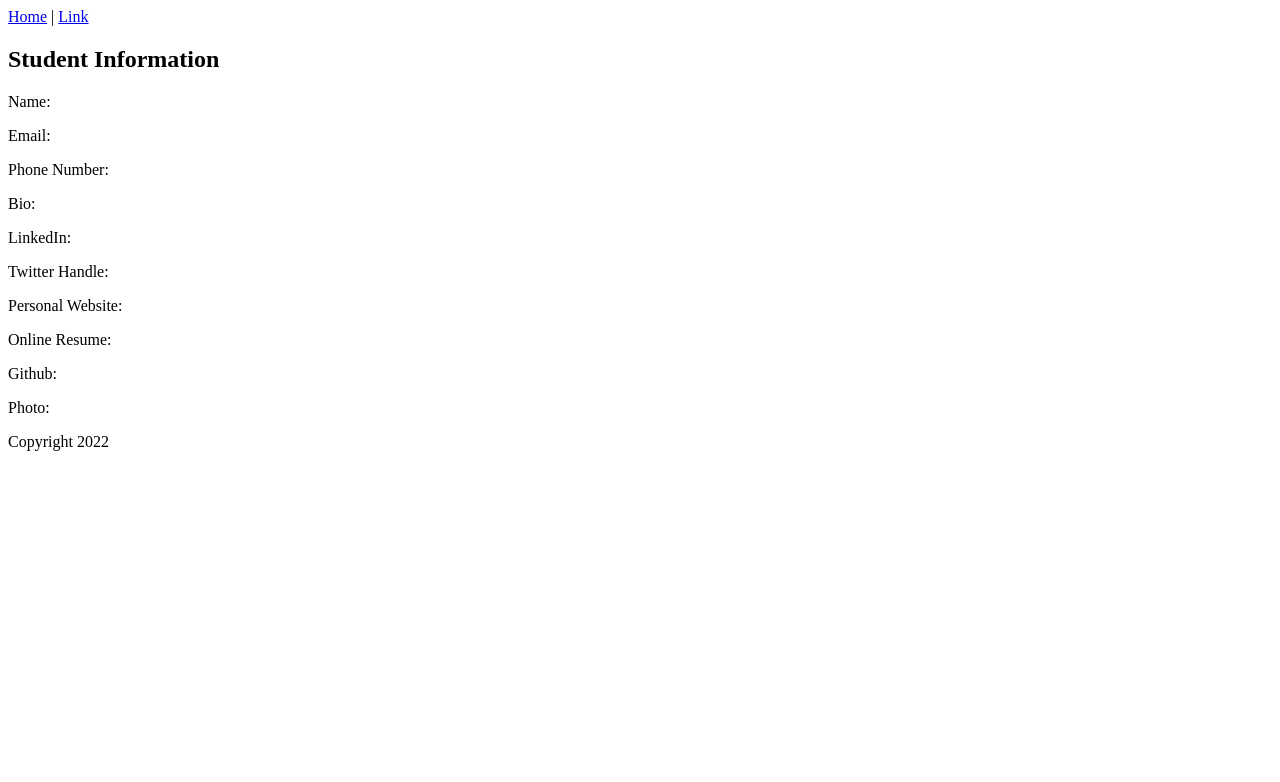
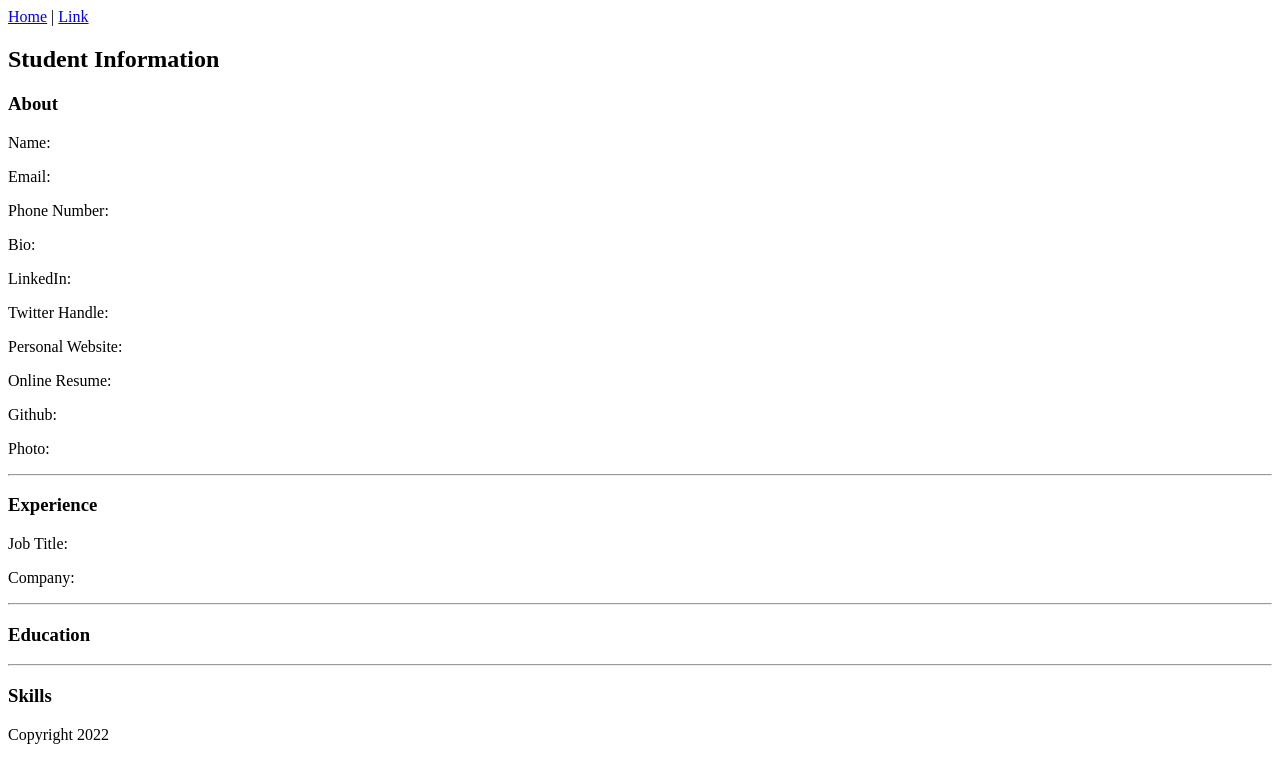
Before and after one commit to JRisJunior/student-portal-frontend, a React (Vite) app: page / in a window 1280 px wide. Shown: the top 782 px of the page. Built offline with nearby package versions, Linux system fonts and the light colour scheme.

Commit message:
add handleStudentShow(work in progress)

```diff
--- a/src/Content.jsx
+++ b/src/Content.jsx
@@ -1,8 +1,10 @@
 import { StudentShow } from "./StudentShow";
-import { useState } from "react";
+import { useState, useEffect } from "react";
 
 export function Content() {
-  const [currentStudent, setCurrentStudent] = useState({})
+  const [currentStudent, setCurrentStudent] = useState({});
+
+
 
   const handleStudentShow = (student) => {
     console.log("handleStudentShow", student);
--- a/src/StudentShow.jsx
+++ b/src/StudentShow.jsx
@@ -1,7 +1,8 @@
-export function StudentShow() {
+export function StudentShow(props) {
   return (
     <div>
       <h2>Student Information</h2>
+      <h3>About</h3>
       <p>Name: {}</p>
       <p>Email: {}</p>
       <p>Phone Number: {}</p>
@@ -12,6 +13,15 @@ export function StudentShow() {
       <p>Online Resume: {}</p>
       <p>Github: {}</p>
       <p>Photo: {}</p>
+      <hr />
+      <h3>Experience</h3>
+      <p>Job Title: {}</p>
+      <p>Company: {}</p>
+
+      <hr />
+      <h3>Education</h3>
+      <hr />
+      <h3>Skills</h3>
     </div>
   );
 }
```
